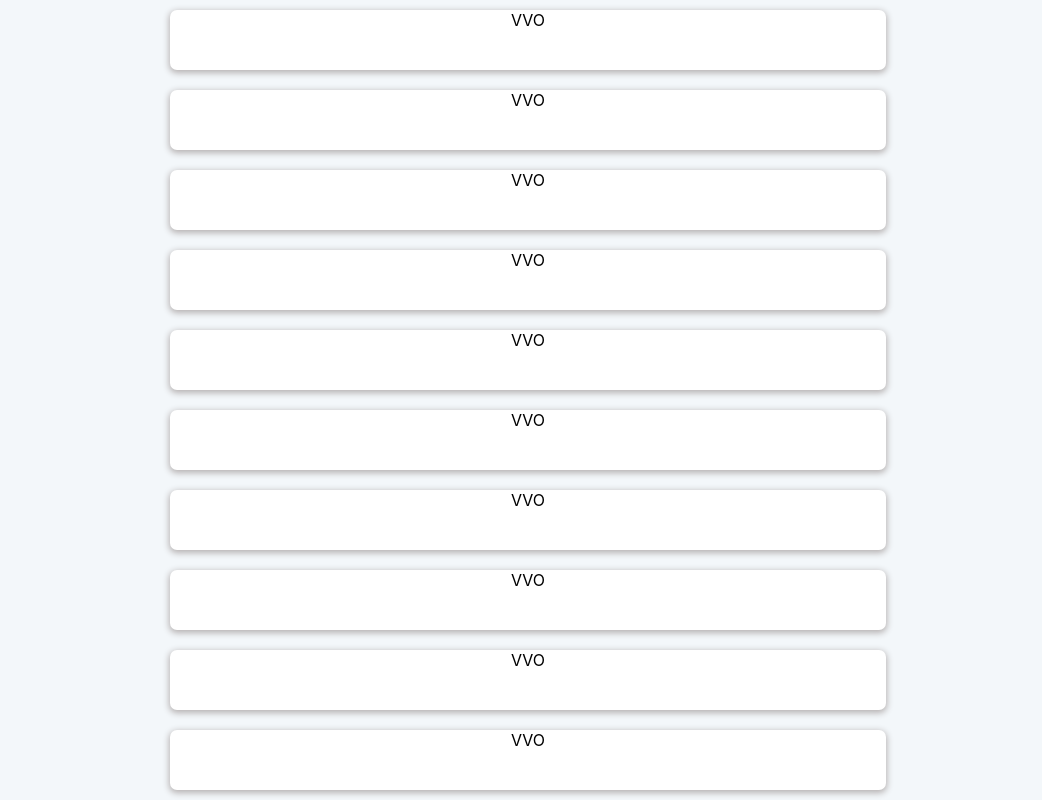
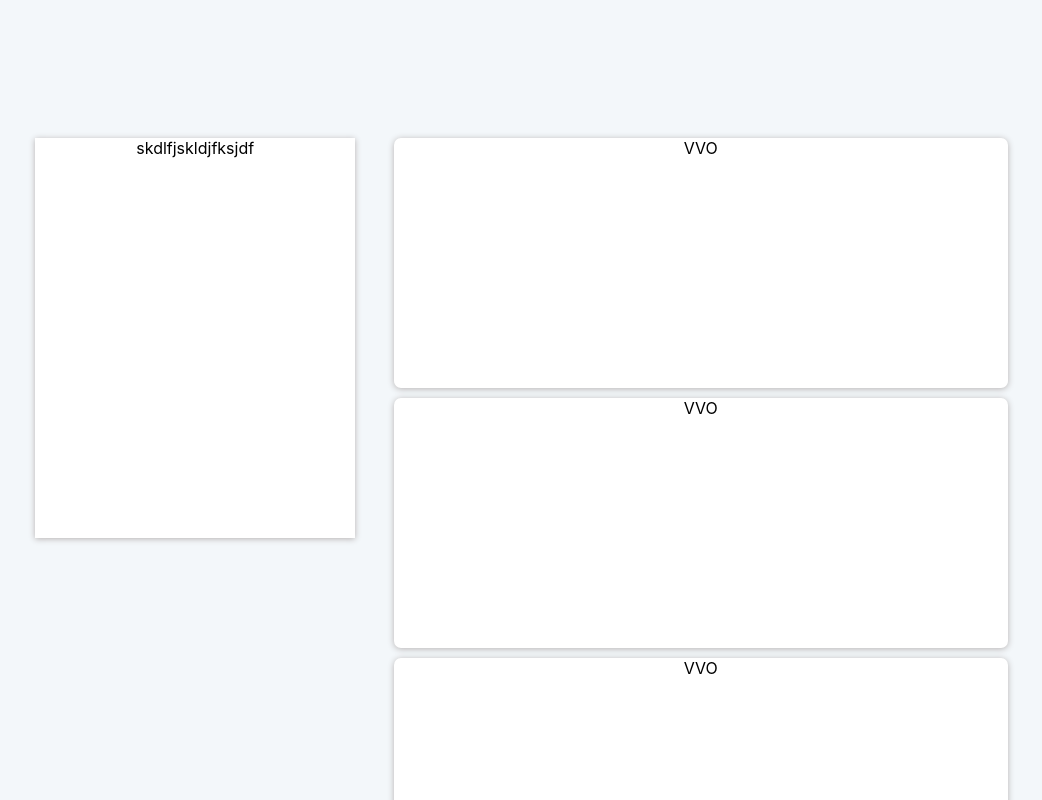
Before and after one commit to madflu9er/typescript, a React (Create React App) app: page / in a window 1280 px wide. Shown: the whole page, without its empty margins (112-1154 px from the left). Built offline with nearby package versions, Linux system fonts and the light colour scheme.

Commit message:
Edited components and page sizing

```diff
--- a/src/components/FilterMenuComponent.tsx
+++ b/src/components/FilterMenuComponent.tsx
@@ -0,0 +1,31 @@
+import * as React from "react";
+import styled from "styled-components";
+
+interface IState {
+
+}
+
+const FilterMenu: any = styled.div`
+    height: 400px;
+    margin: 10px 2% 0 0;
+    width: 25%;
+    background: white;
+    box-sizing: border-box;
+    box-shadow: 0 1px 6px 0px #b6b2b2
+`;
+
+class FilterMenuComponent extends React.Component <IState> {
+    public state: IState = {
+
+    };
+
+    render(): React.ReactElement<any, string | React.JSXElementConstructor<any>> {
+        return (
+            <FilterMenu>
+                skdlfjskldjfksjdf
+            </FilterMenu>
+        )
+    }
+}
+
+export default FilterMenuComponent;
--- a/src/components/FlightComponent.tsx
+++ b/src/components/FlightComponent.tsx
@@ -7,12 +7,12 @@ interface IProps {
 }
 
 const Block: any = styled.div`
-    width: 70%;
+  width: 100%;
   box-sizing: border-box;
-    height: 30%;
+  height: 250px;
   margin: 10px 0;
   background: #FFFFFF;
-    box-shadow: 0 2px 6px 1px #b6b2b2;
+  box-shadow: 0 1px 6px 0px #b6b2b2
   border-radius: 7px;
 `;
 
--- a/src/pages/TicketsPage.tsx
+++ b/src/pages/TicketsPage.tsx
@@ -2,6 +2,7 @@ import * as React from "react";
 import styled from "styled-components";
 import FlightComponent from "../components/FlightComponent";
 import Ticket from "../types/Ticket";
+import FilterMenuComponent from "../components/FilterMenuComponent";
 
 interface IProps {
   tickets: Ticket[]
@@ -12,16 +13,35 @@ interface IState {
 }
 
 const Block: any = styled.div`
-        width: 80%;
-        margin: 0 auto;
+  padding: 0 2%;
+  width: 100%;
   height: 100%;
+`;
+
+const FilterFlightWrapper: any = styled.div`
+  height: 100%;
+  width: 100%;
   display: flex;
   justify-content: center;
-        flex-direction: column;
-        align-items: center;
+  flex-direction: row;
+  align-items: flex-start;
+  box-sizing: border-box;
+  padding: 10% 0 0 0;
 `;
 
+const BlockWrapper: any = styled.div`
+  width: 50%;
+  height: 100%;
+  overflow-y: scroll;
+  display: flex;
+  justify-content: center;
+  align-items: flex-start;
+}
+`;
+
+
 class TicketsPage extends React.Component<IProps, IState> {
+
   public state: IState = {
     data: [],
   };
@@ -38,8 +58,11 @@ class TicketsPage extends React.Component<IProps, IState> {
   render(): React.ReactElement<any, string | React.JSXElementConstructor<any>> {
 
     const {tickets} = this.props;
-        // console.log(tickets);
+
     return(
+      <FilterFlightWrapper>
+        <FilterMenuComponent />
+          <BlockWrapper>
             <Block>
               {
                 tickets.map(item => (
@@ -47,6 +70,8 @@ class TicketsPage extends React.Component<IProps, IState> {
                 ))
               }
              </Block>
+          </BlockWrapper>
+      </FilterFlightWrapper>
    );
  }
 }
```
Lines whose indentation alone changed are shown as unchanged.
